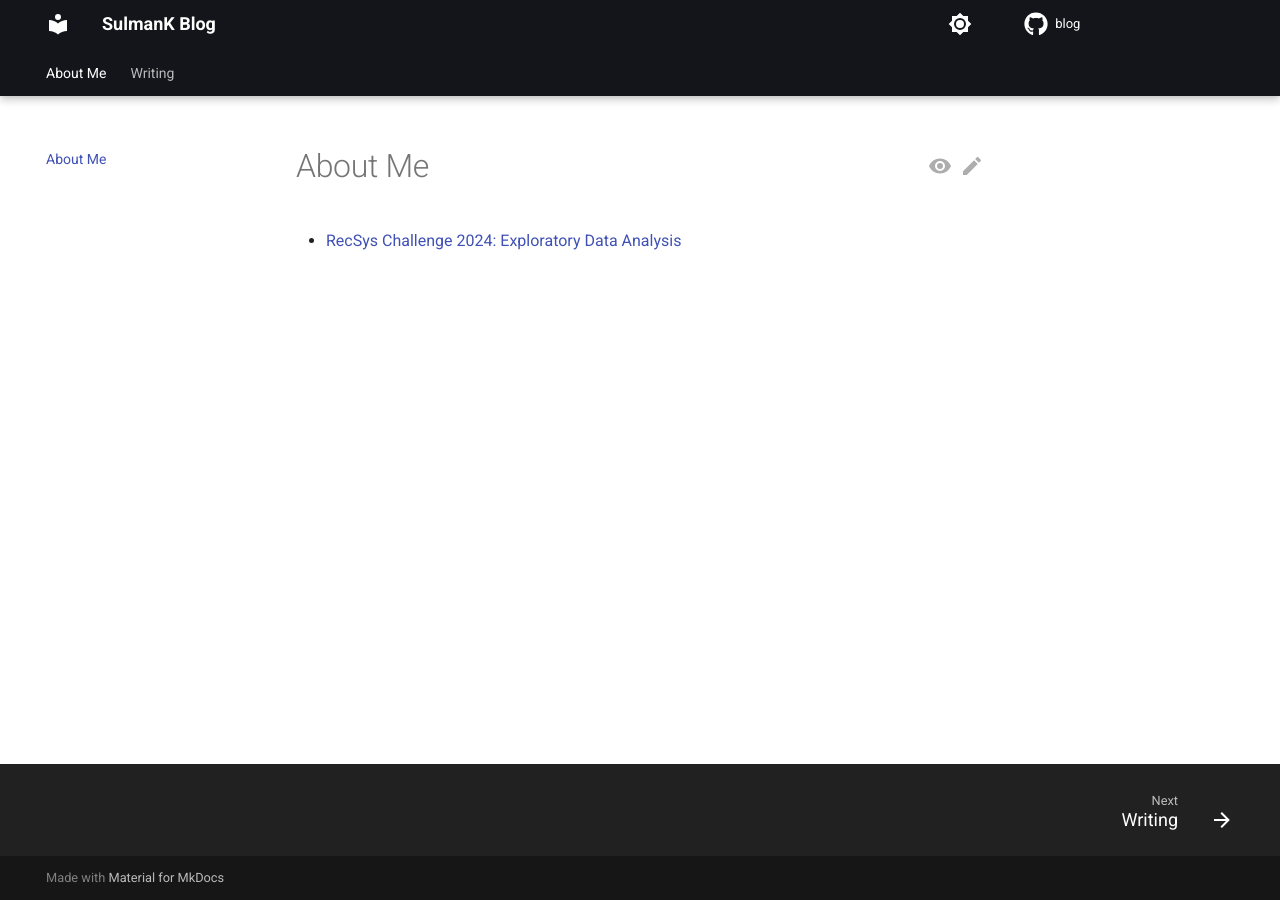
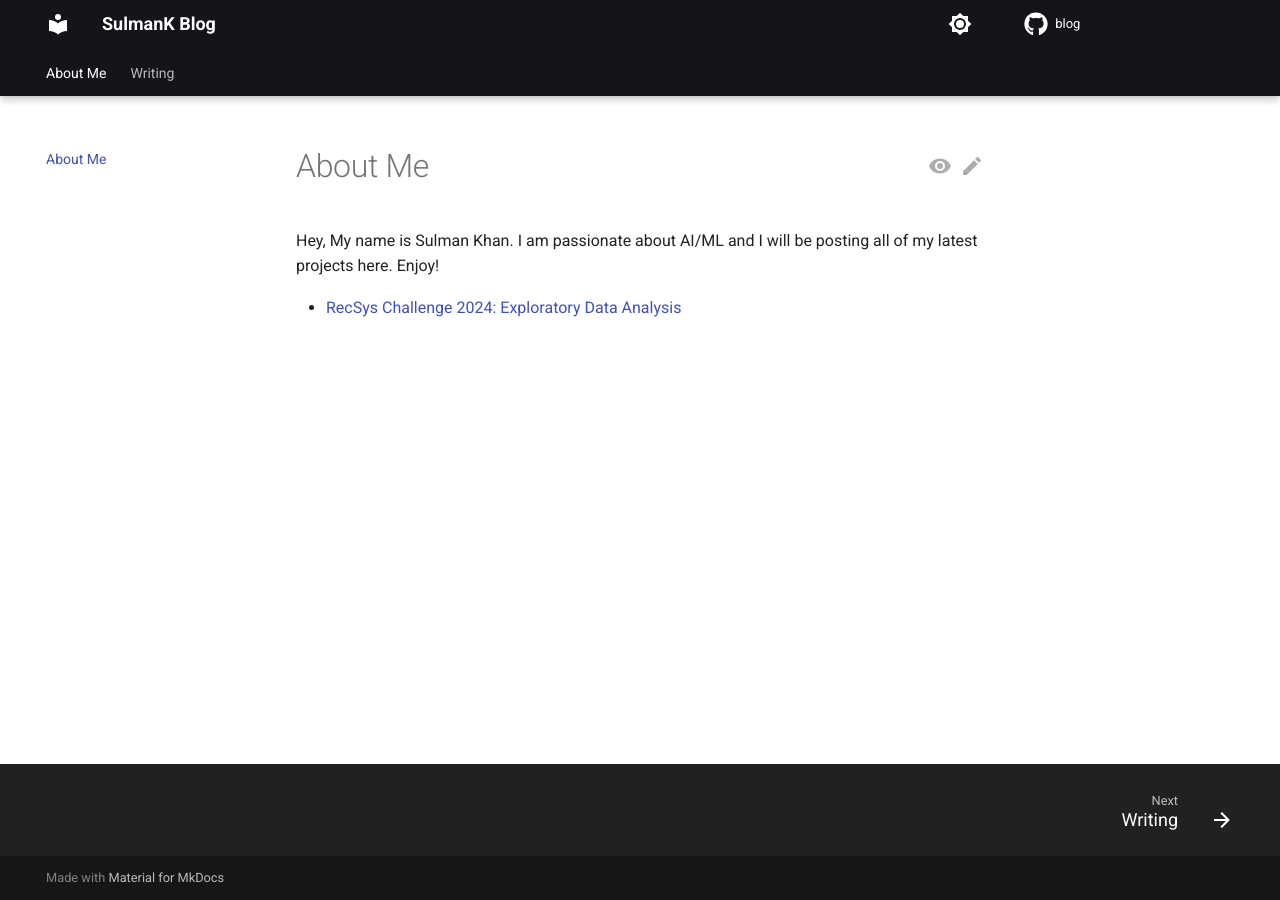
Before and after one commit to SulmanK/Blog, an MkDocs documentation site: the page built from docs/index.md, in a window 1280 px wide. Built offline with MkDocs 1.6.1 and Material for MkDocs 9.7.7, drawn with Linux system fonts in a browser that asks for light colours; comment, search, counter and statistics services are not loaded.

Commit message:
landing page

```diff
--- a/docs/index.md
+++ b/docs/index.md
@@ -1,2 +1,4 @@
 # About Me
+Hey, My name is Sulman Khan. I am passionate about AI/ML and I will be posting all of my latest projects here. Enjoy!
+
 - [RecSys Challenge 2024: Exploratory Data Analysis](./writing/posts/recsys_2024_eda.md)
```
